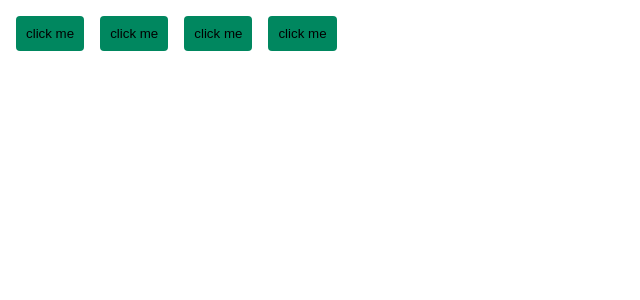
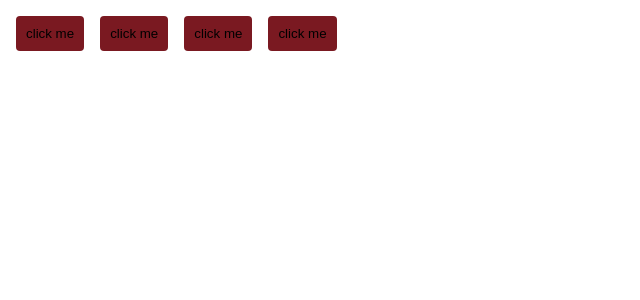
Before and after one commit to Hugovarellaa/Ignite-lab, a React (Vite) app in the folder ignite-timer/: page / in a window 1280 px wide. Shown: the top 300 px of the page, without its empty margins (0-640 px from the left). Built offline with nearby package versions, Linux system fonts and the light colour scheme.

Commit message:
Type styled-components para themas

```diff
--- a/ignite-timer/src/components/Button/styles.ts
+++ b/ignite-timer/src/components/Button/styles.ts
@@ -1,7 +1,7 @@
 import styled from "styled-components";
 
 export const ButtonContainer = styled.button`
-  background-color: ${({ theme }) => theme.colors["green-500"]};
+  background-color: ${({ theme }) => theme.colors["red-700"]};
   border: 0;
   border-radius: 4px;
   padding: 10px;
```
Also changed, not shown: ignite-timer/src/@types/styled.d.ts (added, +7 -0 lines).
